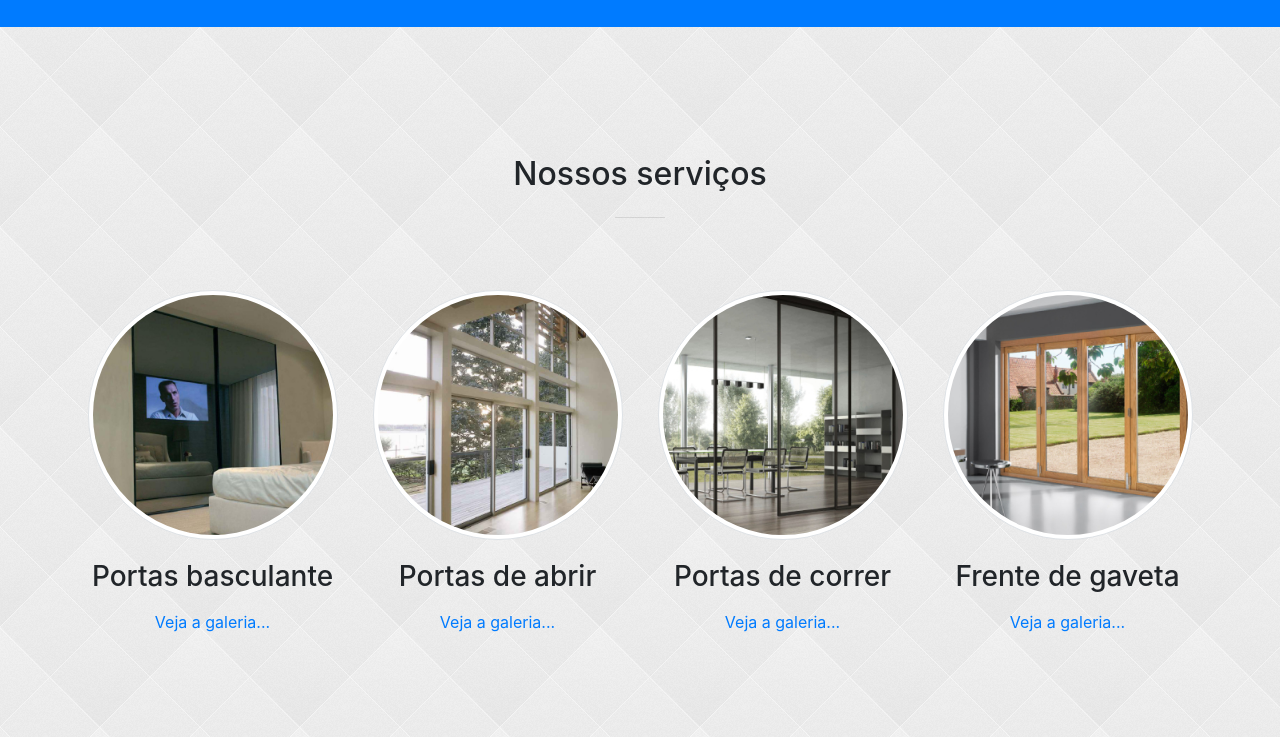
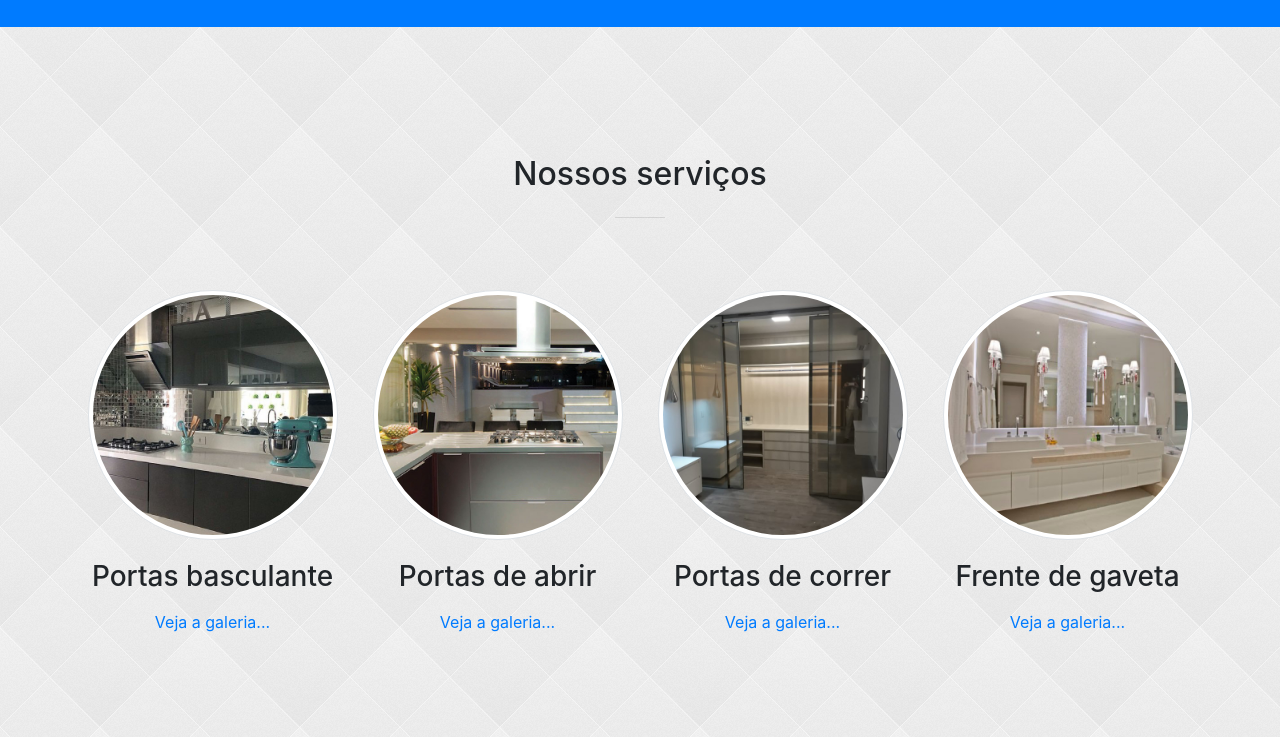
Before and after one commit to marcosouza93/inovata, a website with bundled scripts: page index.html in a window 1280 px wide. Shown: the part 1447-2184 px from the top of the page. Built offline with nearby package versions, Linux system fonts and the light colour scheme.

Commit message:
Including new photos for services section

```diff
--- a/css/creative.css
+++ b/css/creative.css
@@ -311,7 +311,3 @@ header.masthead p {
   -webkit-box-shadow: 0 0 0 0.2rem rgba(240, 95, 64, 0.5) !important;
   box-shadow: 0 0 0 0.2rem rgba(240, 95, 64, 0.5) !important;
 }
-
-.invisible {
-  display: none;
-}
--- a/index.html
+++ b/index.html
@@ -219,7 +219,7 @@
         <div class="row">
           <div class="col-lg-3 col-md-6 text-center">
             <div class="service-box mt-5 mx-auto">
-              <img src="img/services/1.jpg" data-toggle="collapse" href="#collapse-1" role="button" aria-expanded="false" aria-controls="collapseExample" alt="..." class="rounded-circle sr-icon-1 img-thumbnail img-fluid" style="margin-bottom: 20px; height:250px!important; cursor: pointer;">
+              <img src="images/services/circles/1.jpg" data-toggle="collapse" href="#collapse-1" role="button" aria-expanded="false" aria-controls="collapseExample" alt="..." class="rounded-circle sr-icon-1 img-thumbnail img-fluid" style="margin-bottom: 20px; height:250px!important; cursor: pointer;">
               <h3 class="mb-3 sr-icon-1">Portas basculante</h3>
               <a data-toggle="collapse" href="#collapse-1" role="button" aria-expanded="false" aria-controls="collapseExample">
                 <span class="mb-3 sr-icon-1">Veja a galeria...</span>
@@ -228,7 +228,7 @@
           </div>
           <div class="col-lg-3 col-md-6 text-center">
             <div class="service-box mt-5 mx-auto">
-              <img src="img/services/2.jpg" data-toggle="collapse" href="#collapse-2" role="button" aria-expanded="false" aria-controls="collapseExample"" alt="..." class="rounded-circle sr-icon-2 img-thumbnail img-fluid" style="margin-bottom: 20px; height:250px!important; cursor: pointer;">
+              <img src="images/services/circles/2.jpg" data-toggle="collapse" href="#collapse-2" role="button" aria-expanded="false" aria-controls="collapseExample"" alt="..." class="rounded-circle sr-icon-2 img-thumbnail img-fluid" style="margin-bottom: 20px; height:250px!important; cursor: pointer;">
               <h3 class="mb-3 sr-icon-2">Portas de abrir</h3>
               <a data-toggle="collapse" href="#collapse-2" role="button" aria-expanded="false" aria-controls="collapseExample">
                   <span class="mb-3 sr-icon-2">Veja a galeria...</span>
@@ -237,7 +237,7 @@
           </div>
           <div class="col-lg-3 col-md-6 text-center">
             <div class="service-box mt-5 mx-auto">
-              <img src="img/services/3.jpg" data-toggle="collapse" href="#collapse-3" role="button" aria-expanded="false" aria-controls="collapseExample" alt="..." class="rounded-circle sr-icon-3 img-thumbnail img-fluid" style="margin-bottom: 20px; height:250px!important; cursor: pointer;">
+              <img src="images/services/circles/3.jpg" data-toggle="collapse" href="#collapse-3" role="button" aria-expanded="false" aria-controls="collapseExample" alt="..." class="rounded-circle sr-icon-3 img-thumbnail img-fluid" style="margin-bottom: 20px; height:250px!important; cursor: pointer;">
               <h3 class="mb-3 sr-icon-3">Portas de correr</h3>
               <a data-toggle="collapse" href="#collapse-3" role="button" aria-expanded="false" aria-controls="collapseExample">
                   <span class="mb-3 sr-icon-3">Veja a galeria...</span>
@@ -246,7 +246,7 @@
           </div>
           <div class="col-lg-3 col-md-6 text-center">
             <div class="service-box mt-5 mx-auto">
-              <img src="img/services/4.jpg" data-toggle="collapse" href="#collapse-4" role="button" aria-expanded="false" aria-controls="collapseExample" alt="..." class="rounded-circle sr-icon-4 img-thumbnail img-fluid" style="margin-bottom: 20px; height:250px!important; cursor: pointer;">
+              <img src="images/services/circles/4.jpg" data-toggle="collapse" href="#collapse-4" role="button" aria-expanded="false" aria-controls="collapseExample" alt="..." class="rounded-circle sr-icon-4 img-thumbnail img-fluid" style="margin-bottom: 20px; height:250px!important; cursor: pointer;">
               <h3 class="mb-3 sr-icon-4">Frente de gaveta</h3>
               <a data-toggle="collapse" href="#collapse-4" role="button" aria-expanded="false" aria-controls="collapseExample">
                   <span class="mb-3 sr-icon-4">Veja a galeria...</span>
```
Also changed, not shown: images/services/circles/1.jpg (added), images/services/circles/2.jpg (added), images/services/circles/3.jpg (added), images/services/circles/4.jpg (added).
